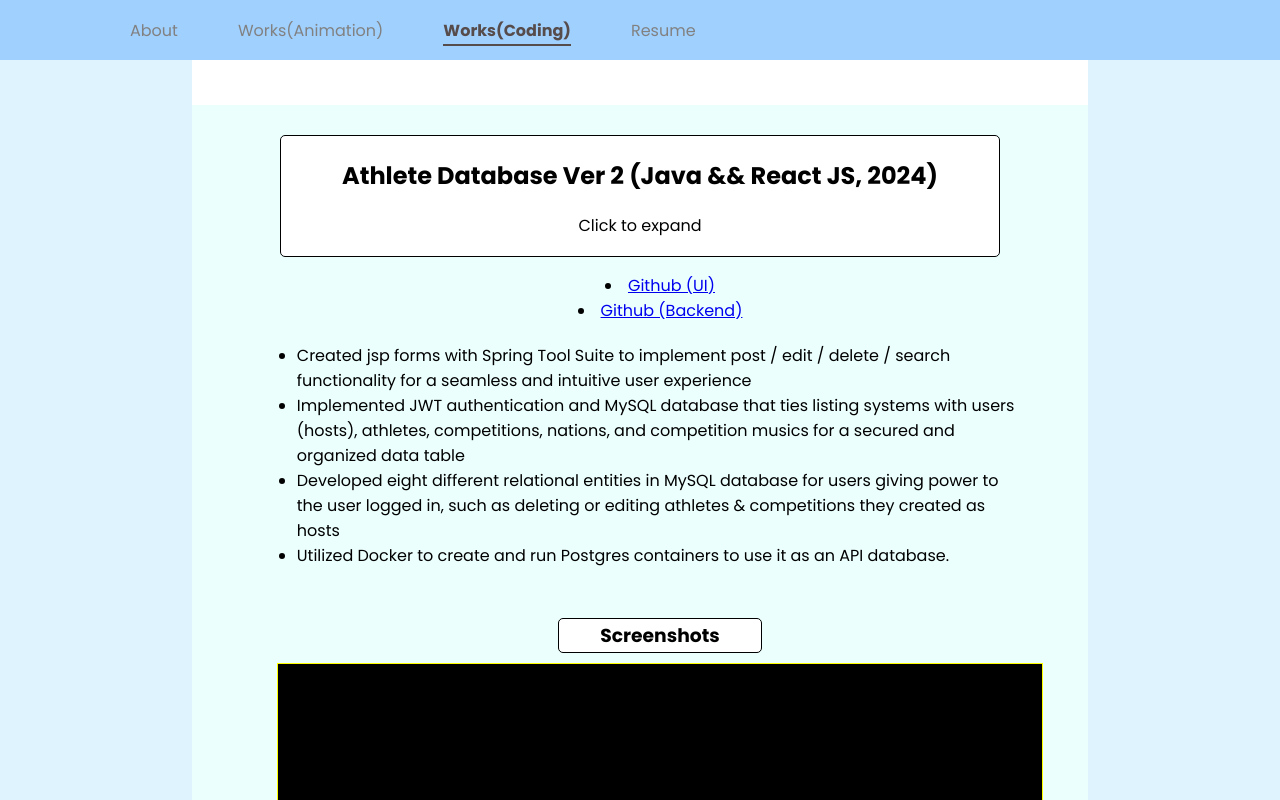
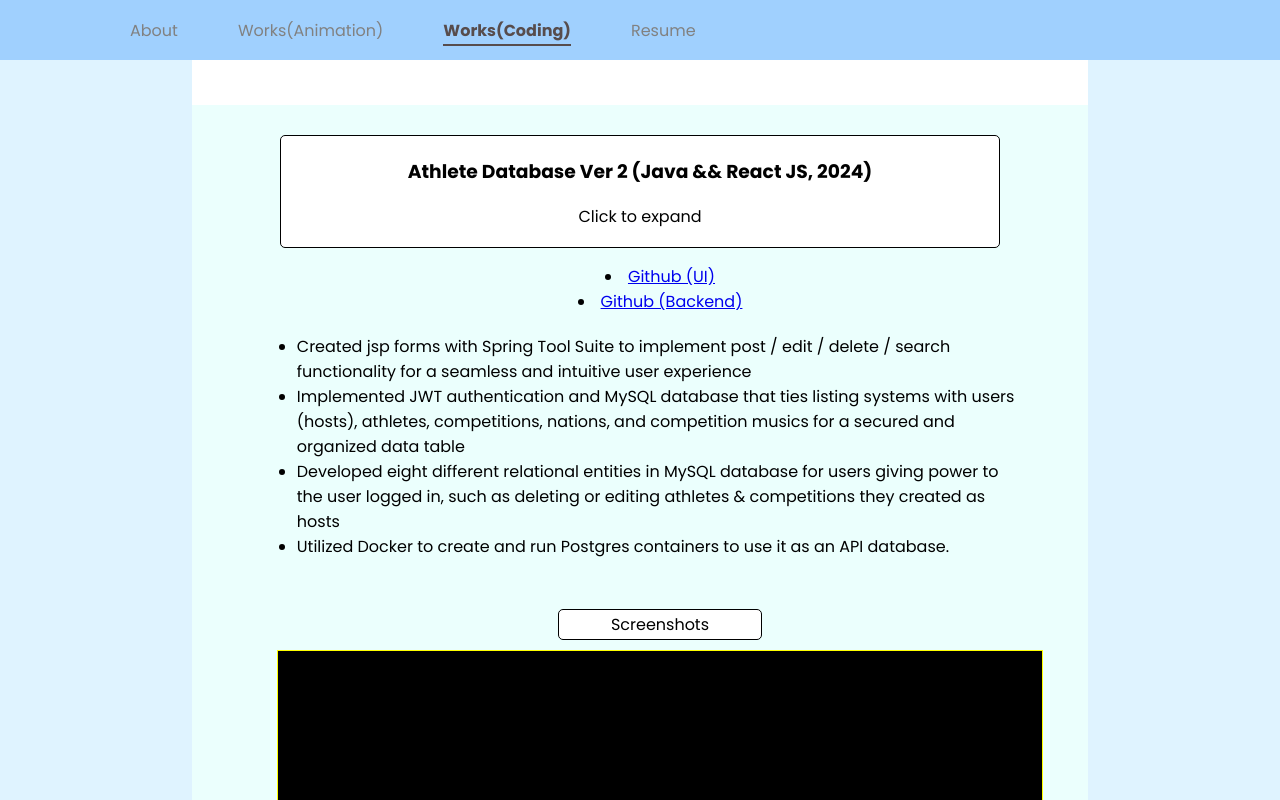
Before and after one commit to srmtwenty/amplify3, a React (Create React App) app: page /works_code in a window 1280 px wide. Both pictures are taken after a click on the element 639 px from the left and 195 px from the top of the page. Shown: the top 800 px of the page. Built offline with nearby package versions, Linux system fonts and the light colour scheme.

Commit message:
june_2024 commit4

```diff
--- a/src/views/WorksCode.js
+++ b/src/views/WorksCode.js
@@ -217,7 +217,7 @@ export default(props)=>{
                     <div style={{backgroundColor: "rgba(235, 255, 253)", marginTop:"40px", padding: "20px 0px 20px 0px"}}>
 
                             <div onClick={()=>handleExpand1()} style={subTitle2}>
-                                <h2>Athlete Database Ver 2 (Java && React JS, 2024)</h2>
+                                <h3>Athlete Database Ver 2 (Java && React JS, 2024)</h3>
                                 <p>Click to expand</p>
                             </div>
 
@@ -257,7 +257,7 @@ export default(props)=>{
                                 </div>
 
                                 <div style={{border:"1px solid none", borderRadius:"5px",padding:"20px 0px 0px 40px"}}>
-                                    <h3 style={subTitle}>Screenshots</h3>
+                                    <p style={subTitle}>Screenshots</p>
                                     <div style={{border:"1px solid yellow"}}>
                                         <div style={{backgroundColor:"black", padding:"15px", margin:"20px, 0, 20px, 0"}}>
                                             <div style={{backgroundColor:"black", position:"relative", paddingTop:"62.25%"}}>
@@ -283,7 +283,7 @@ export default(props)=>{
 
 
                                 <div style={{border:"1px solid none", borderRadius:"5px",padding:"20px 0px 0px 20px"}}>
-                                    <h3  style={subTitle}>Video</h3>
+                                    <p style={subTitle}>Video</p>
                                         <div style={{backgroundColor:"black", border:"2px none solid",padding:"5px"}}>
 
 
@@ -309,7 +309,7 @@ export default(props)=>{
                         <div style={{backgroundColor: "rgba(252, 246, 230)",marginTop:"40px", padding: "20px 0px 20px 0px"}}>
 
                             <div onClick={()=>handleExpand2()} style={subTitle2}>
-                                <h2>Amplifire Heroes (Java & React JS, 2022)</h2>
+                                <h3>Amplifire Heroes (Java & React JS, 2022)</h3>
                                 <p>Click to expand</p>
                             </div>
                             {
@@ -339,7 +339,7 @@ export default(props)=>{
                                 </div>
 
                                 <div style={{border:"1px solid none", borderRadius:"5px",padding:"20px 0px 0px 20px"}}>
-                                <h3 style={subTitle}>Screenshots</h3>
+                                <p style={subTitle}>Screenshots</p>
 
                                 <div style={{backgroundColor:"black", padding:"15px"}}>
                                     <div style={{backgroundColor:"yellow", position:"relative", paddingTop:"62.25%"}}>
@@ -366,12 +366,11 @@ export default(props)=>{
                             }
 
 
-
                         </div>
 
                         <div style={{backgroundColor:"rgba(240, 252, 230)",marginTop:"40px", padding: "20px 0px 20px 0px"}}>
                             <div onClick={()=>handleExpand3()} style={subTitle2}>
-                                <h2>Car Dealer Ship - Web API (Java, 2022)</h2>
+                                <h3>Car Dealer Ship - Web API (Java, 2022)</h3>
                                 <p>Click to expand</p>
                             </div>
 
@@ -397,7 +396,7 @@ export default(props)=>{
                                 </div>
 
                             <div style={{border:"1px solid none", borderRadius:"5px",padding:"20px 0px 0px 20px"}}>
-                            <h3 style={subTitle}>Screenshots</h3>
+                            <p style={subTitle}>Screenshots</p>
 
                             <div style={{backgroundColor:"black", padding:"15px", margin:"20px, 0, 20px, 0"}}>
                             <div style={{backgroundColor:"yellow", position:"relative", paddingTop:"62.25%"}}>
@@ -429,7 +428,7 @@ export default(props)=>{
                         <div style={{backgroundColor: "rgba(235, 255, 253)", marginTop:"40px", padding: "20px 0px 20px 0px"}}>
 
                             <div onClick={()=>handleExpand4()} style={subTitle2}>
-                                <h2>Athlete Database Ver 1 (Java, 2022)</h2>
+                                <h3>Athlete Database Ver 1 (Java, 2022)</h3>
                                 <p>Click to expand</p>
                             </div>
                             {
@@ -454,7 +453,7 @@ export default(props)=>{
                                 </div>
 
                                 <div style={{border:"1px solid none", borderRadius:"5px",padding:"20px 0px 0px 20px"}}>
-                                    <h3 style={subTitle}>Screenshots</h3>
+                                    <p style={subTitle}>Screenshots</p>
 
                                 <div style={{backgroundColor:"black", padding:"15px", margin:"20px, 0, 20px, 0"}}>
                                 <div style={{backgroundColor:"yellow", position:"relative", paddingTop:"62.25%"}}>
@@ -487,7 +486,7 @@ export default(props)=>{
 
                         <div style={{backgroundColor:"rgba(255, 247, 224)", marginTop:"40px", padding: "20px 0px 20px 0px"}}>
                             <div onClick={()=>handleExpand5()} style={subTitle2}>
-                                <h2>Friendbook - A clone of Facebook's social media app (Java, 2020)</h2>
+                                <h3>Friendbook - A clone of Facebook's social media app (Java, 2020)</h3>
                                 <p>Click to expand</p>
                             </div>
 
@@ -512,7 +511,7 @@ export default(props)=>{
                                 </div>
 
                                 <div style={{border:"1px solid none", borderRadius:"5px",padding:"20px 0px 0px 20px"}}>
-                                    <h3 style={subTitle}>Screenshots</h3>
+                                    <p style={subTitle}>Screenshots</p>
 
                                 <div style={{backgroundColor:"black", padding:"15px", margin:"20px, 0, 20px, 0"}}>
                                 <div style={{backgroundColor:"yellow", position:"relative", paddingTop:"62.25%"}}>
@@ -544,7 +543,7 @@ export default(props)=>{
 
                         <div style={{backgroundColor: "rgba(227, 250, 231)", marginTop:"40px", padding: "20px 0px 20px 0px"}}>
                             <div onClick={()=>handleExpand6()} style={subTitle2}>
-                                <h2>AQI-Maps - Real time air quality map(MERN, 2020)</h2>
+                                <h3>AQI-Maps - Real time air quality map(MERN, 2020)</h3>
                                 <p>Click to expand</p>
                             </div>
 
@@ -569,7 +568,7 @@ export default(props)=>{
                                 </div>
 
                                 <div style={{border:"1px solid none", borderRadius:"5px",padding:"20px 0px 0px 20px"}}>
-                                    <h3 style={subTitle}>Screenshots</h3>
+                                    <p style={subTitle}>Screenshots</p>
 
                                 <div style={{backgroundColor:"black", padding:"15px", margin:"20px, 0, 20px, 0"}}>
                                 <div style={{backgroundColor:"yellow", position:"relative", paddingTop:"62.25%"}}>
@@ -601,7 +600,7 @@ export default(props)=>{
 
                         <div style={{backgroundColor: "rgba(235, 255, 253)",marginTop:"40px", padding: "20px 0px 20px 0px"}}>
                             <div onClick={()=>handleExpand7()} style={subTitle2}>
-                                <h2>EasyShop - Simple E-commerce website (Python/Django, 2020)</h2>
+                                <h3>EasyShop - Simple E-commerce website (Python/Django, 2020)</h3>
                                 <p>Click to expand</p>
                             </div>
 
@@ -625,7 +624,7 @@ export default(props)=>{
                                     </div>
 
                                     <div style={{border:"1px solid none", borderRadius:"5px",padding:"20px 0px 0px 20px"}}>
-                                        <h3 style={subTitle}>Screenshots</h3>
+                                        <p style={subTitle}>Screenshots</p>
                                     <div style={{backgroundColor:"black", padding:"15px", margin:"20px, 0, 20px, 0"}}>
                                     <div style={{backgroundColor:"yellow", position:"relative", paddingTop:"62.25%"}}>
                                         <SimpleImageSlider
@@ -653,8 +652,6 @@ export default(props)=>{
 
                         </div>
 
-
-
                 </div>
             </div>
           </>
```
